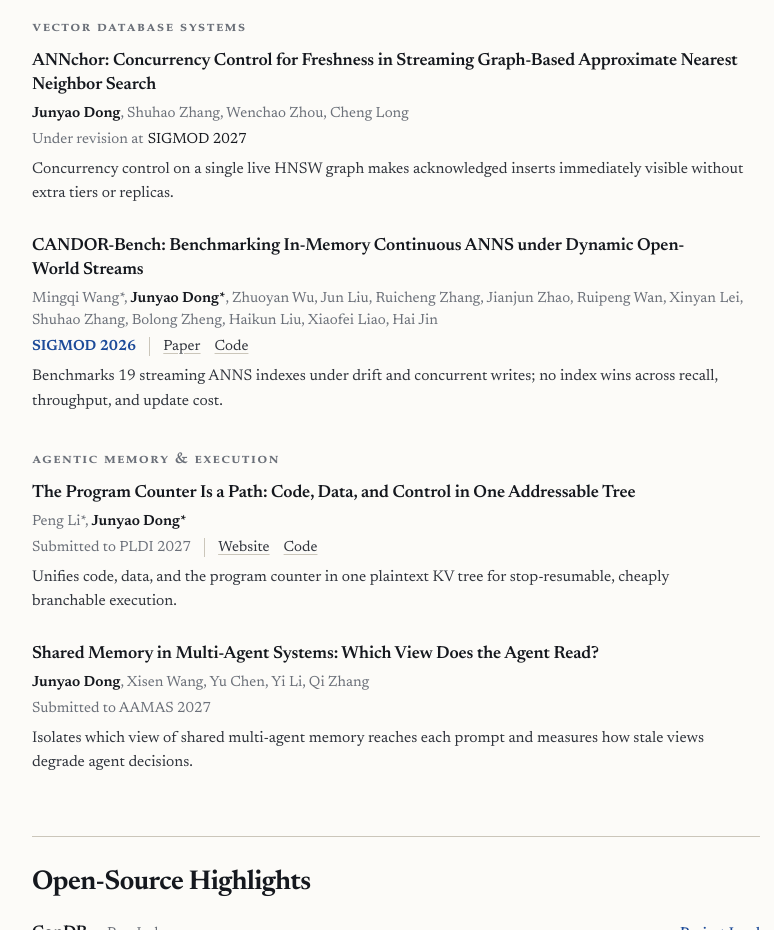
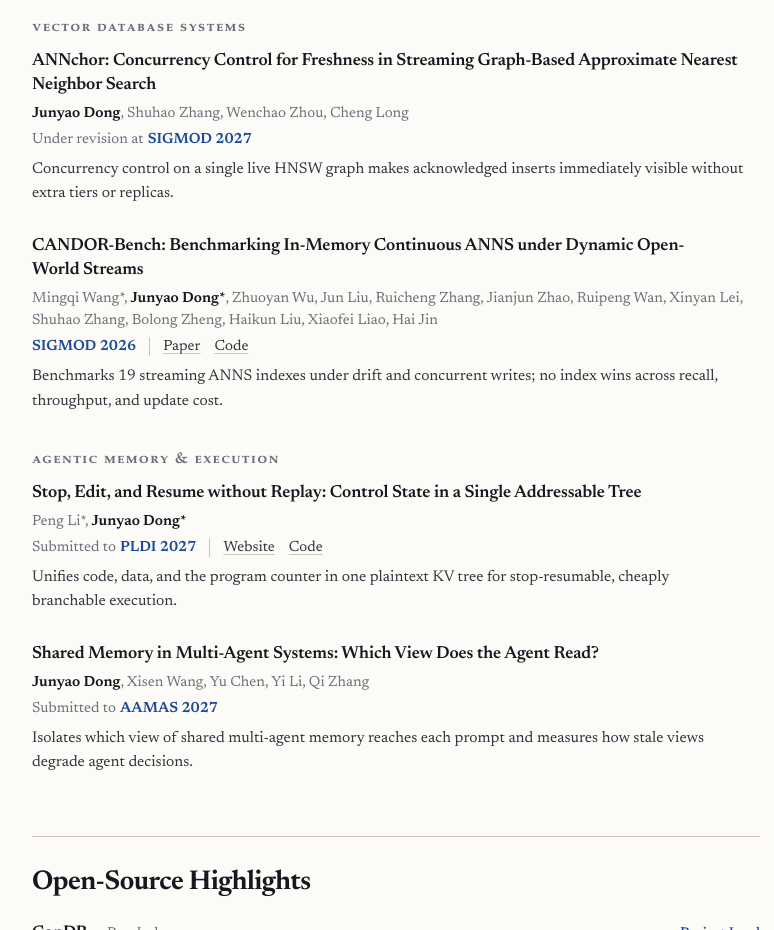
Before and after one commit to junyaodong/junyaodong.github.io, a plain HTML site: page index.html in a window 1280 px wide. Shown: the part 780-1710 px from the top of the page, without its empty margins (244-1018 px from the left). Drawn offline with Linux system fonts and the light colour scheme; no server answers.

Commit message:
Highlight all conference venues in blue and retitle PLDI'27 paper

```diff
--- a/index.html
+++ b/index.html
@@ -28,7 +28,7 @@
     <link rel="apple-touch-icon" sizes="180x180" href="apple-touch-icon.png">
     <link rel="preload" href="fonts/newsreader-latin.woff2" as="font" type="font/woff2" crossorigin>
     <link rel="preload" href="fonts/name-display.woff2" as="font" type="font/woff2" crossorigin>
-    <link rel="stylesheet" href="stylesheet.css?v=58">
+    <link rel="stylesheet" href="stylesheet.css?v=59">
 </head>
 <body>
     <a class="skip-link" href="#main">Skip to content</a>
@@ -152,10 +152,11 @@
                         </div>
 
                         <article class="pub" id="p-kvlang">
-                            <h4><a href="https://github.com/array2d/kvlang" target="_blank" rel="noopener noreferrer">The Program Counter Is a Path: Code, Data, and Control in One Addressable Tree</a></h4>
+                            <h4><a href="https://github.com/array2d/kvlang" target="_blank" rel="noopener noreferrer">Stop, Edit, and Resume without Replay: Control State in a Single Addressable Tree</a></h4>
                             <p class="authors">Peng Li*, <strong>Junyao Dong*</strong></p>
                             <div class="pub-meta">
-                                <span class="venue pending">Submitted to PLDI 2027</span>
+                                <span class="venue pending">Submitted to</span>
+                                <span class="venue conf">PLDI 2027</span>
                                 <div class="pub-links">
                                     <a href="https://kvlang.com" target="_blank" rel="noopener noreferrer">Website</a>
                                     <a href="https://github.com/array2d/kvlang" target="_blank" rel="noopener noreferrer">Code</a>
@@ -168,7 +169,8 @@
                             <h4>Shared Memory in Multi-Agent Systems: Which View Does the Agent Read?</h4>
                             <p class="authors"><strong>Junyao Dong</strong>, Xisen Wang, Yu Chen, Yi Li, Qi Zhang</p>
                             <div class="pub-meta">
-                                <span class="venue pending">Submitted to AAMAS 2027</span>
+                                <span class="venue pending">Submitted to</span>
+                                <span class="venue conf">AAMAS 2027</span>
                             </div>
                             <p class="summary">Isolates which view of shared multi-agent memory reaches each prompt and measures how stale views degrade agent decisions.</p>
                         </article>
@@ -309,7 +311,7 @@
 
     <footer class="footer">
         <div class="wrap footer-row">
-            <span>© 2026 Junyao Dong · <span id="last-updated">Last updated: Nov 11, 2026, 12:01 SGT</span></span>
+            <span>© 2026 Junyao Dong · <span id="last-updated">Last updated: Nov 18, 2026, 00:28 SGT</span></span>
             <div class="footer-links">
                 <a href="mailto:junyao.dong@ntu.edu.sg">Email</a>
                 <!-- CV hidden: <a href="CV.pdf" target="_blank" rel="noopener noreferrer">CV</a> -->
--- a/stylesheet.css
+++ b/stylesheet.css
@@ -385,8 +385,10 @@ html[data-theme="dark"] .news-hot .hot-text {
     font-size: 0.92rem;
     line-height: 1.3;
 }
-.venue.accepted { color: var(--accent); font-weight: 600; }
-.venue.revision { color: var(--ink); margin-left: 0.28em; }
+.venue.accepted,
+.venue.revision,
+.venue.conf { color: var(--accent); font-weight: 600; }
+.venue + .venue { margin-left: 0.28em; }
 .venue.pending { color: var(--muted); }
 
 .pub-links {
```
